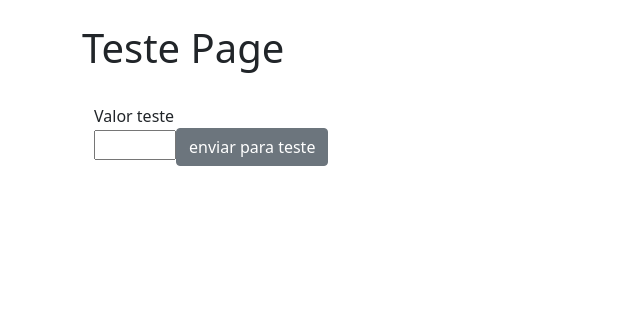
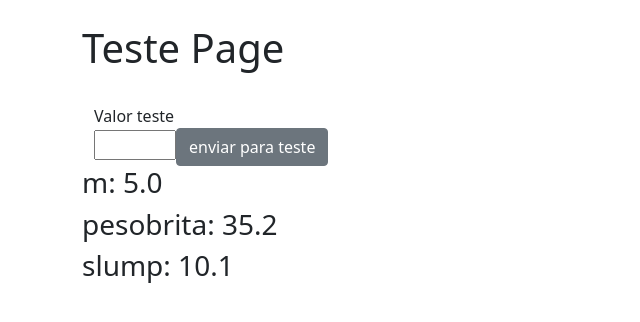
Before and after one commit to vin-duo/appv4, a Flask app: page /teste/2 in a window 1280 px wide. Shown: the part 56-378 px from the top of the page, without its empty margins (0-640 px from the left). Run offline with Flask 2, Linux system fonts and the light colour scheme; data comes from the database, SQL or seed files in the repository; some libraries are stand-ins or nearby versions.

Commit message:
InicioRecriacaoPaginaDosagem

```diff
--- a/app/routes.py
+++ b/app/routes.py
@@ -21,14 +21,19 @@ def teste(id):
 
     form = Formulario_teste()
     ensaio_salvo = Ensaios.query.filter_by(id=id).first()
+
+    m = ensaio_salvo.piloto
+    pesobrita = ensaio_salvo.pesobrita
+    slump = ensaio_salvo.slump
+
+
     if form.validate_on_submit():
         a = Teste(stored=form.valor.data, ensaio=ensaio_salvo)
-
         db.session.add(a)
         db.session.commit()
         return redirect('/home')
-    return render_template('teste.html', form=form, id=id)
-#id no route, def, render_template
+    return render_template('teste.html', form=form, id=id, m=m, pesobrita=pesobrita, slump=slump)
+
 #TESTE
 
 
@@ -100,8 +105,6 @@ def dosagem(id):
 
     ensaio_salvo = Ensaios.query.filter_by(id=id).first()
     dosagens_do_ensaio_salvo = ensaio_salvo.dosagem_piloto
-    print('ensaio_salvo')
-    print(ensaio_salvo)
     m = ensaio_salvo.piloto
 #    cp = ensaio_salvo.cp
     pesobrita = ensaio_salvo.pesobrita
--- a/app/templates/teste.html
+++ b/app/templates/teste.html
@@ -9,14 +9,18 @@
     <div class = "row">
         <div class="col-3">
             <br>
-
             <form method="POST">
                 {{ form.hidden_tag() }}
                 {{ form.valor.label }}<br>
                 {{ form.valor(size=3) }}{{ form.enviar(class="btn btn-secondary") }}
             </form>
-
-
+        </div>
+    </div>
+</div>
+<div>
+	<h3>m: {{ m }}</h3>
+	<h3>pesobrita: {{ pesobrita }}</h3>
+	<h3>slump: {{ slump }}</h3>
 </div>
 
 
```
